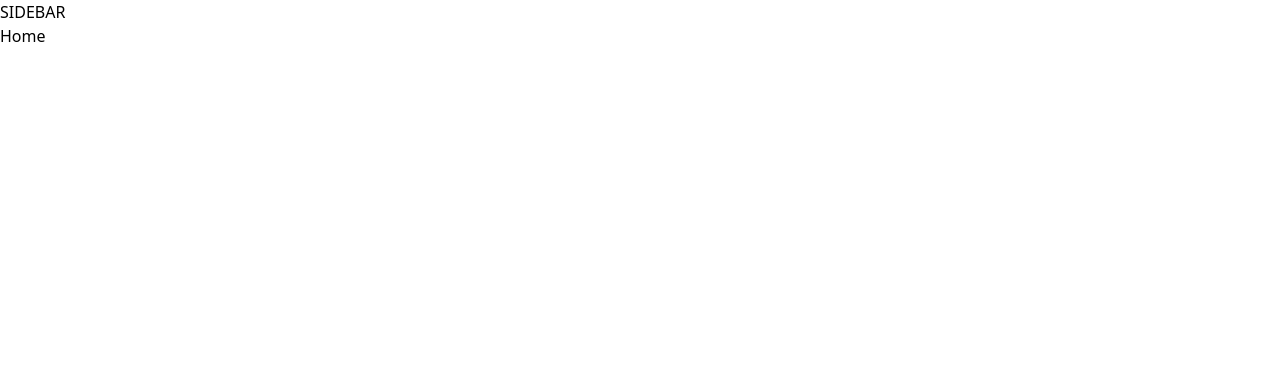
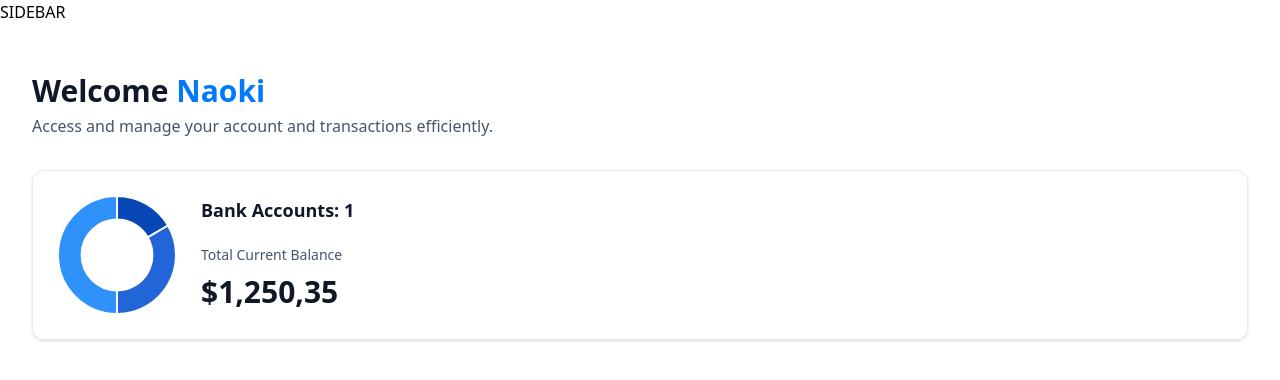
Before and after one commit to NaokiYamauchi/banking, a Next.js app: page / in a window 1280 px wide. Shown: the top 380 px of the page. Built offline with nearby package versions, Linux system fonts and the light colour scheme.

Commit message:
Style: Implement basic home page UI including total balance and charts

```diff
--- a/app/(root)/page.tsx
+++ b/app/(root)/page.tsx
@@ -1,5 +1,28 @@
+import HeaderBox from '@/components/HeaderBox';
+import TotalBalanceBox from '@/components/TotalBalanceBox';
+
 const Home = () => {
-	return <div>Home</div>;
+	const loggedIn = { firstName: 'Naoki' };
+
+	return (
+		<section className="home">
+			<div className="home-content">
+				<header className="home-header">
+					<HeaderBox
+						type="greeting"
+						title="Welcome"
+						user={loggedIn?.firstName || 'Guest'}
+						subtext="Access and manage your account and transactions efficiently."
+					/>
+					<TotalBalanceBox
+						accounts={[]}
+						totalBanks={1}
+						totalCurrentBalance={1250.35}
+					/>
+				</header>
+			</div>
+		</section>
+	);
 };
 
 export default Home;
--- a/app/layout.tsx
+++ b/app/layout.tsx
@@ -1,12 +1,10 @@
+export const dynamic = 'force-dynamic';
+
 import type { Metadata } from 'next';
 import { IBM_Plex_Serif, Inter } from 'next/font/google';
 import './globals.css';
 
-const inter = Inter({
-	variable: '--font-inter',
-	subsets: ['latin'],
-});
-
+const inter = Inter({ subsets: ['latin'], variable: '--font-inter' });
 const ibmPlexSerif = IBM_Plex_Serif({
 	subsets: ['latin'],
 	weight: ['400', '700'],
@@ -17,7 +15,7 @@ export const metadata: Metadata = {
 	title: 'Horizon',
 	description: 'Horizon is a modern banking platform for everyone.',
 	icons: {
-		icon: './icons/logo.svg',
+		icon: '/icons/logo.svg',
 	},
 };
 
--- /dev/null
+++ b/components/AnimatedCounter.tsx
@@ -0,0 +1,19 @@
+'use client';
+
+import CountUp from 'react-countup';
+
+const AnimatedCounter = ({ amount }: { amount: number }) => {
+	return (
+		<div className="w-full">
+			<CountUp
+				duration={2}
+				decimals={2}
+				decimal=","
+				prefix="$"
+				end={amount}
+			/>
+		</div>
+	);
+};
+
+export default AnimatedCounter;
--- /dev/null
+++ b/components/DoughnutChart.tsx
@@ -0,0 +1,30 @@
+'use client';
+
+import { ArcElement, Chart as ChartJS, Legend, Tooltip } from 'chart.js';
+import { Doughnut } from 'react-chartjs-2';
+
+ChartJS.register(ArcElement, Tooltip, Legend);
+
+const DoughnutChart = ({ accounts }: DoughnutChartProps) => {
+	const data = {
+		datasets: [
+			{
+				label: 'Banks',
+				data: [1250, 2500, 3750],
+				backgroundColor: ['#0747b6', '#2265d8', '#2f91fa'],
+			},
+		],
+		labels: ['Bank1', 'Bank2', 'Bank3'],
+	};
+	return (
+		<Doughnut
+			data={data}
+			options={{
+				cutout: '60%',
+				plugins: { legend: { display: false } },
+			}}
+		/>
+	);
+};
+
+export default DoughnutChart;
--- /dev/null
+++ b/components/HeaderBox.tsx
@@ -0,0 +1,20 @@
+const HeaderBox = ({
+	type = 'title',
+	title,
+	subtext,
+	user,
+}): HeaderBoxProps => {
+	return (
+		<div className="header-box">
+			<h1 className="header-box-title">
+				{title}
+				{type === 'greeting' && (
+					<span className="text-bankGradient">&nbsp;{user}</span>
+				)}
+			</h1>
+			<p className="header-box-subtext">{subtext}</p>
+		</div>
+	);
+};
+
+export default HeaderBox;
--- /dev/null
+++ b/components/TotalBalanceBox.tsx
@@ -0,0 +1,29 @@
+import AnimatedCounter from './AnimatedCounter';
+import DoughnutChart from './DoughnutChart';
+
+const TotalBalanceBox = ({
+	accounts = [],
+	totalBanks,
+	totalCurrentBalance,
+}: TotalBalanceBoxProps) => {
+	return (
+		<section className="total-balance">
+			<div className="total-balance-chart">
+				<DoughnutChart accounts={accounts} />
+			</div>
+
+			<div className="flex flex-col gap-6">
+				<h2 className="header-2">Bank Accounts: {totalBanks}</h2>
+				<div className="flex flex-col gap-2">
+					<p className="total-balance-label">Total Current Balance</p>
+
+					<div className="total-balance-amount flex-center gap-2">
+						<AnimatedCounter amount={totalCurrentBalance} />
+					</div>
+				</div>
+			</div>
+		</section>
+	);
+};
+
+export default TotalBalanceBox;
--- a/package.json
+++ b/package.json
@@ -9,11 +9,15 @@
     "lint": "next lint"
   },
   "dependencies": {
+    "chart.js": "^4.5.0",
     "class-variance-authority": "^0.7.1",
     "clsx": "^2.1.1",
     "lucide-react": "^0.525.0",
     "next": "15.3.4",
+    "query-string": "^9.2.1",
     "react": "^19.0.0",
+    "react-chartjs-2": "^5.3.0",
+    "react-countup": "^6.5.3",
     "react-dom": "^19.0.0",
     "tailwind-merge": "^3.3.1"
   },
--- /dev/null
+++ b/postcss.config.mjs
@@ -0,0 +1,8 @@
+/** @type {import('postcss-load-config').Config} */
+const config = {
+	plugins: {
+		tailwindcss: {},
+	},
+};
+
+export default config;
```
Also changed, not shown: app/globals.css (+7 -4 lines), types/index.d.ts (+11 -13 lines), 1 other file (tests, documents, lock files or other folders).
